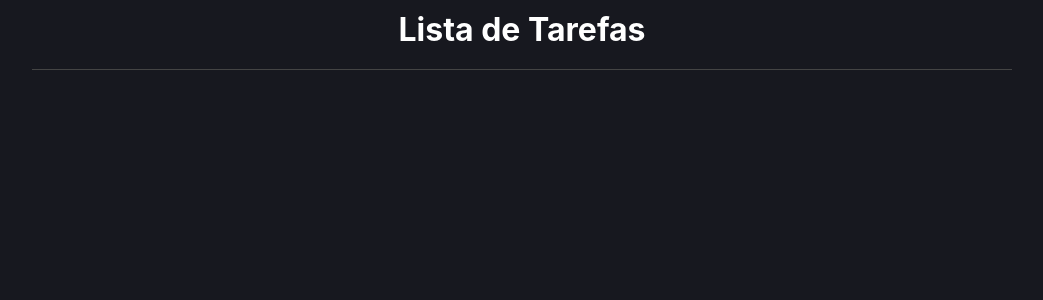
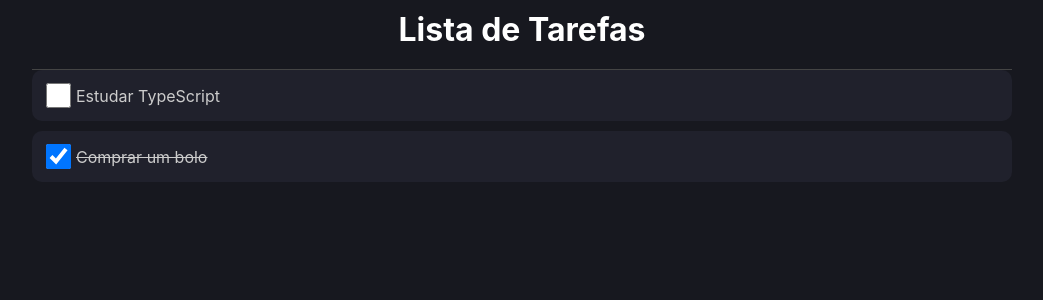
Before and after one commit to felipematheus1337/ToDo-APP, a React (Create React App) app: page / in a window 1280 px wide. Shown: the top 300 px of the page, without its empty margins (118-1161 px from the left). Built offline with nearby package versions, Linux system fonts and the light colour scheme.

Commit message:
List component finished

```diff
--- a/src/App.tsx
+++ b/src/App.tsx
@@ -1,14 +1,25 @@
 import * as C from "./App.styles";
 import { useState } from 'react';
+import { Item } from './types/item';
+import { ListItem} from "./components/ListItem/index";
 
 const App = () => {
 
-  const [list, setList] = useState([]);
+  const [list, setList] = useState<Item[]>([
+    { id: 1, name: 'Estudar TypeScript', done: false },
+    {id: 2, name: 'Comprar um bolo',done: true}
+  ]);
 
   return (
     <C.Container>
       <C.Area>
         <C.Header>Lista de Tarefas</C.Header>
+
+        {/**Adicionar nova tarefa */}
+
+        {list.map((item, index) => (
+          <ListItem key={index} item={item} />
+        ))}
     </C.Area>
    </C.Container>
  );
--- /dev/null
+++ b/src/components/ListItem/index.tsx
@@ -0,0 +1,23 @@
+import { useState } from "react";
+import * as  C from "./styles";
+import { Item } from "../../types/item";
+
+type Props = {
+    item: Item;
+
+}
+
+export const ListItem = ({ item }: Props) => {
+    const [isChecked, setIsChecked] = useState(item.done);
+
+    return (
+        <C.Container done={isChecked}>
+            <input
+                type="checkbox"
+                checked={isChecked}
+                onChange={e => setIsChecked(e.target.checked)}
+            />
+            <label>{item.name}</label>
+        </C.Container>
+    )
+}
--- /dev/null
+++ b/src/components/ListItem/styles.ts
@@ -0,0 +1,31 @@
+import styled from "styled-components";
+
+type ContainerProps = {
+    done: boolean;
+}
+
+
+export const Container = styled.div(({done} : ContainerProps) => (
+    `
+  display: flex;
+  background-color: #20212C;
+  padding: 10px;
+  border-radius: 10px;
+  margin-bottom: 10px;
+  align-items: center;
+
+  label {
+    color: #CCC;
+    text-decoration: ${done ? 'line-through' : 'initial'};
+  }
+
+  input {
+    width: 25px;
+    height: 25px;
+    margin-right: 5px;
+  }
+
+
+
+`
+));
```
